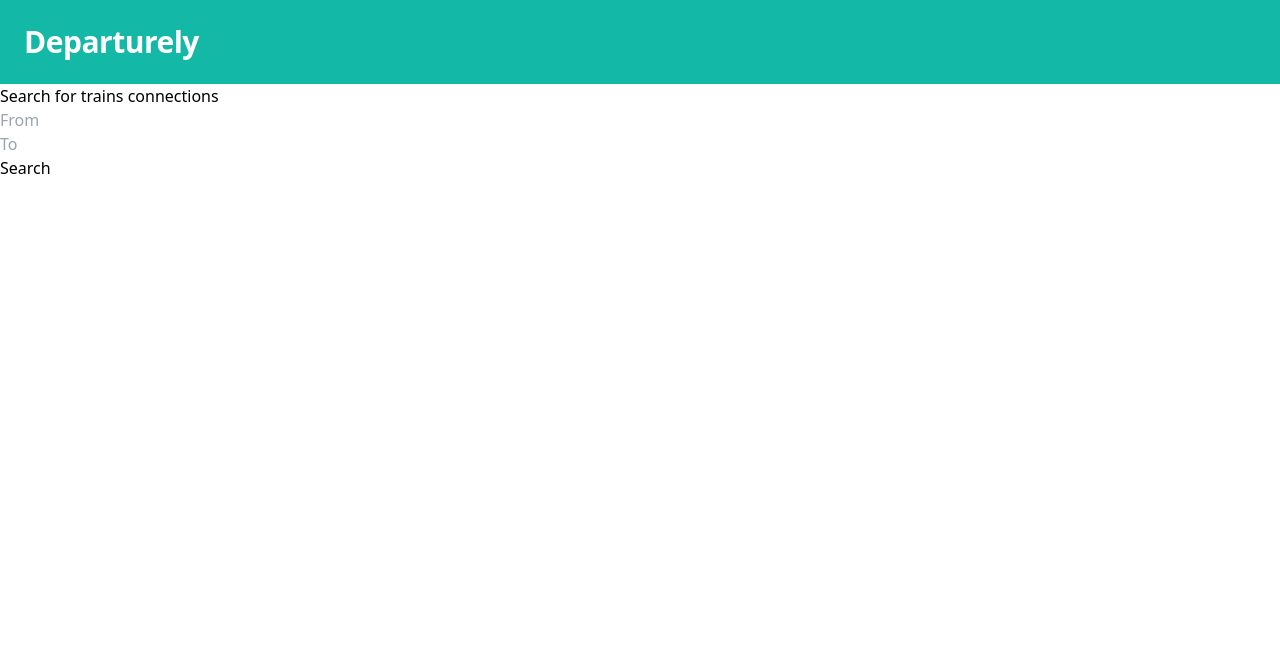
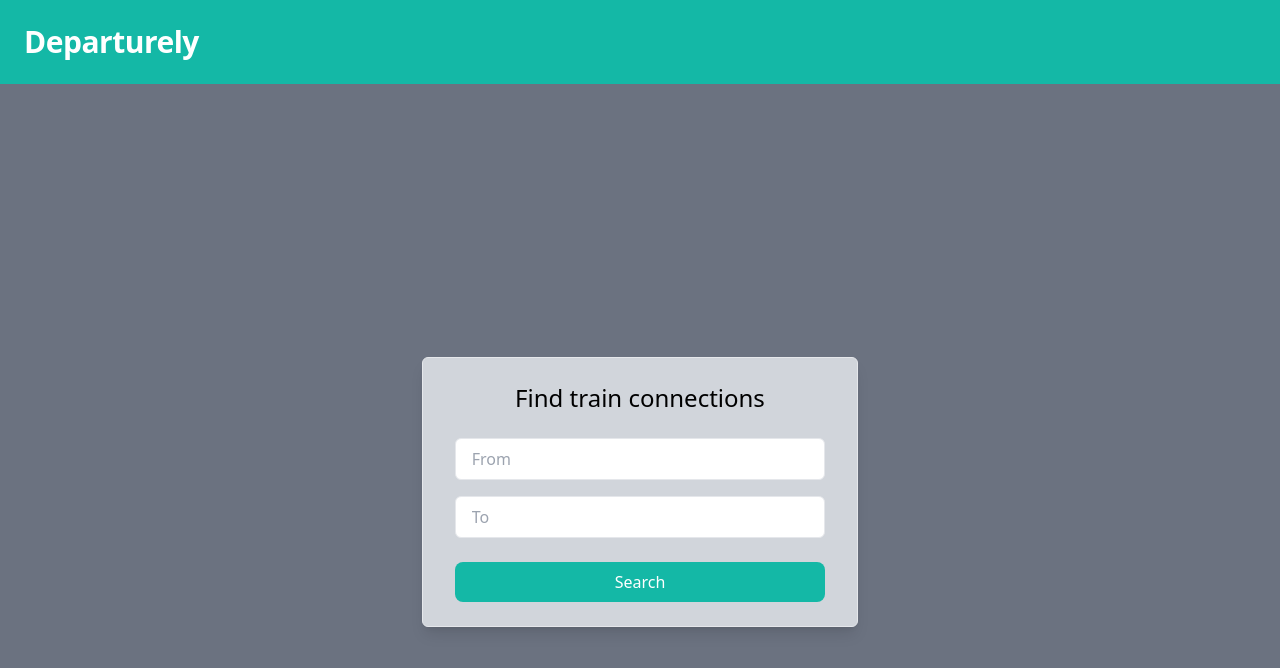
Before and after one commit to meaboutsoftware/departurely, a Next.js app: page / in a window 1280 px wide. Shown: the top 668 px of the page. Built offline with nearby package versions, Linux system fonts and the light colour scheme.

Commit message:
feat: add styling to search form

```diff
--- a/components/home/search-form.tsx
+++ b/components/home/search-form.tsx
@@ -27,12 +27,17 @@ export default function SearchForm() {
   };
 
   return (
-    <div data-testid="search-form">
-      <h1>Search for trains connections</h1>
+    <div
+      className="flex items-center justify-center min-h-screen bg-gray-500"
+      data-testid="search-form"
+    >
+      <div className="px-8 py-6 mt-4 text-left bg-gray-300 shadow-lg border rounded-md">
+        <h3 className="text-2xl text-center">Find train connections</h3>
         <form onSubmit={searchHandler}>
-        <div>
+          <div className="mt-4">
             <div>
               <input
+                className="w-full px-4 py-2 mt-2 border rounded-md focus:outline-none focus:ring-1 focus:ring-black"
                 data-testid="search-form-from"
                 placeholder="From"
                 type="text"
@@ -41,8 +46,9 @@ export default function SearchForm() {
                 required
               />
             </div>
-          <div>
+            <div className="mt-4">
               <input
+                className="w-full px-4 py-2 border rounded-md focus:outline-none focus:ring-1 focus:ring-black"
                 data-testid="search-form-to"
                 placeholder="To"
                 type="text"
@@ -53,11 +59,16 @@ export default function SearchForm() {
             </div>
           </div>
           <div>
-          <button data-testid="search-form-submit" type="submit">
+            <button
+              className="px-40 py-2 mt-6 text-white bg-teal-500 hover:bg-teal-700 rounded-lg"
+              data-testid="search-form-submit"
+              type="submit"
+            >
               Search
             </button>
           </div>
         </form>
       </div>
+    </div>
   );
 }
```
Lines whose indentation alone changed are shown as unchanged.
